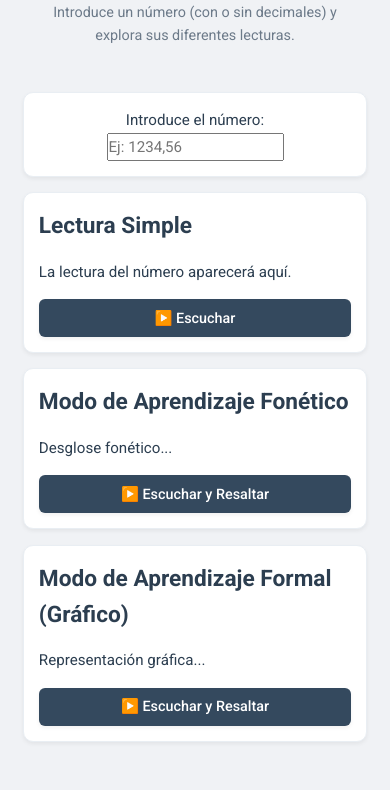
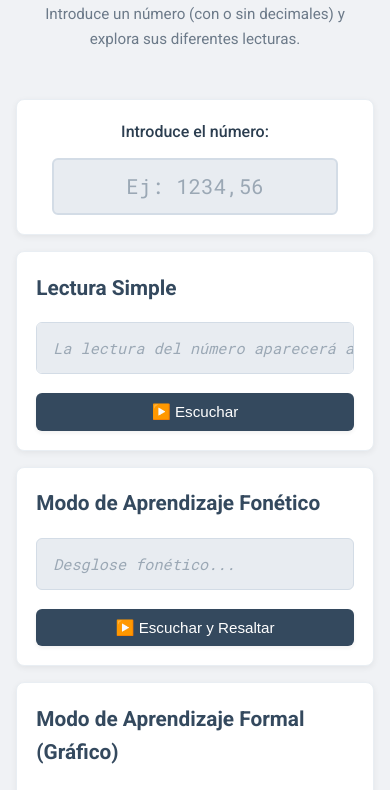
Before and after one commit to HectorDanielAyarachiFuentes/Como-se-lee-este-numero, a plain HTML site: page index.html in a window 390 px wide. Shown: the part 107-897 px from the top of the page. Drawn offline with Linux system fonts and the light colour scheme.

Commit message:
Revert "456"
This reverts commit 482967933c6244c8031bc0dc07fd394fb3db3990.

```diff
--- a/scss/layout/_container.scss
+++ /dev/null
@@ -1,16 +0,0 @@
-/* Contenedor Principal de la Aplicación */
-.container {
-    max-width: 900px;
-    width: 100%;
-    display: flex;
-    flex-direction: column;
-    gap: 1.75rem;
-
-    @media (max-width: 768px) {
-        gap: 1.5rem;
-    }
-
-    @media (max-width: 576px) {
-        gap: 1rem;
-    }
-}
--- a/scss/layout/_header.scss
+++ /dev/null
@@ -1,50 +0,0 @@
-/* --- Estilos del Encabezado (Header) --- */
-header {
-    text-align: center;
-    margin-bottom: 2rem;
-    padding: 2rem 0;
-
-    h1 {
-        font-family: 'Roboto', sans-serif;
-        color: var(--color-principal);
-        font-size: 2.6rem;
-        font-weight: 700;
-        letter-spacing: -0.02em;
-        margin-bottom: 0.75rem;
-    }
-
-    p {
-        font-size: 1.05rem;
-        color: var(--color-texto-secundario);
-        max-width: 650px;
-        margin: 0.75rem auto 0;
-    }
-
-    // Media queries anidadas
-    @media (max-width: 768px) {
-        margin-bottom: 1.5rem;
-        padding: 1.5rem 0;
-        h1 { font-size: 2.2rem; }
-        p {
-            font-size: 1rem;
-            max-width: 500px;
-        }
-    }
-
-    @media (max-width: 576px) {
-        margin-bottom: 1rem;
-        padding: 1rem 0;
-        h1 {
-            font-size: 1.8rem;
-            letter-spacing: 0;
-        }
-        p {
-            font-size: 0.95rem;
-            max-width: 90%;
-        }
-    }
-
-    @media (max-width: 375px) {
-        h1 { font-size: 1.6rem; }
-    }
-}
--- /dev/null
+++ b/style.css
@@ -0,0 +1,504 @@
+/* --- Variables de Diseño Profesionales y Elegantes --- */
+:root {
+    /* Colores Base */
+    --color-fondo: #F0F2F5; /* Fondo gris claro y fresco, casi blanco */
+    --color-fondo-secundario: #E8ECF1; /* Fondo para cajas de resultados, ligeramente más oscuro y con un toque azul-gris */
+    --color-blanco: #FFFFFF; /* Blanco puro para elementos principales */
+
+    /* Colores de Texto */
+    --color-texto: #2C3E50; /* Texto principal azul oscuro, muy legible (Midnight Blue) */
+    --color-texto-secundario: #6C7A89; /* Texto para descripciones, placeholders y etiquetas menos prominentes (Cadet Grey) */
+    --color-placeholder: #9BA8B5; /* Color de placeholder suave y legible (Light Slate Grey) */
+
+    /* Colores de Marca y Acceso (Azules, Modernos y Fiables) */
+    --color-principal: #34495E; /* Azul grisáceo oscuro, profesional y versátil (Wet Asphalt) */
+    --color-principal-dark: #2C3E50; /* Versión más oscura para estados interactivos (Midnight Blue) */
+    --color-principal-light: rgba(52, 73, 94, 0.15); /* Versión clara para sombras de foco, con transparencia */
+
+    /* Colores para Partes del Número (Educativo y Sutilmente Distintivo) */
+    --color-entero: #27AE60; /* Verde esmeralda profundo para la parte entera */
+    --color-decimal: #C0392B; /* Rojo granate sutil para la parte decimal */
+    --color-coma: #E67E22; /* Naranja quemado/óxido para destacar la coma */
+
+    /* Colores para Resaltado y Bordes/Sombras */
+    --color-highlight: #F39C12; /* Naranja ámbar vibrante para el resaltado interactivo */
+    --color-borde: #D3DCE6; /* Borde gris suave y moderno */
+    --color-borde-claro: #E9EEF3; /* Borde muy sutil para tarjetas y secciones */
+    --color-sombra: rgba(0, 0, 0, 0.06); /* Sombra muy ligera para añadir profundidad sutil */
+    --color-sombra-fuerte: rgba(0, 0, 0, 0.12); /* Sombra más pronunciada para estados de hover */
+
+    /* Variables específicas para el diseño SVG (líneas) */
+    --color-linea-entera: var(--color-entero); /* Línea gruesa verde junto al entero */
+    --color-linea-decimal: var(--color-borde); /* Líneas delgadas grises entre decimales */
+    --color-highlight-line: var(--color-highlight); /* Color de línea al resaltar */
+}
+
+/* --- Estilos Generales y Reseteo Suave --- */
+* {
+    box-sizing: border-box; /* Asegura que padding y border no aumenten el tamaño del elemento */
+}
+
+body {
+    font-family: 'Roboto', sans-serif; /* Fuente principal para la mayoría del texto */
+    background-color: var(--color-fondo);
+    color: var(--color-texto);
+    margin: 0;
+    padding: 2.5rem; /* Un poco más de padding general */
+    display: flex;
+    justify-content: center; /* Centra el contenido horizontalmente */
+    align-items: flex-start; /* Alinea el contenido desde la parte superior */
+    min-height: 100vh; /* Asegura que el body ocupe al menos la altura de la ventana */
+    line-height: 1.6; /* Mejora la legibilidad del texto con mayor espaciado entre líneas */
+    font-size: 16px; /* Tamaño de fuente base para consistencia */
+    -webkit-font-smoothing: antialiased; /* Mejora el suavizado de la fuente en navegadores WebKit (Chrome, Safari) */
+    -moz-osx-font-smoothing: grayscale; /* Mejora el suavizado de la fuente en Firefox (Mozilla) */
+}
+
+/* Contenedor Principal de la Aplicación */
+.container {
+    max-width: 900px; /* Un poco más ancho para diseños más espaciosos */
+    width: 100%;
+    display: flex; /* Utiliza Flexbox para organizar las secciones verticalmente */
+    flex-direction: column;
+    gap: 1.75rem; /* Espacio uniforme entre cada sección (header, input, cards) */
+}
+
+/* --- Estilos del Encabezado (Header) --- */
+header {
+    text-align: center;
+    margin-bottom: 2rem; /* Margen inferior para separar del contenido siguiente */
+    padding: 2rem 0; /* Un poco más de padding vertical para dar aire al título */
+}
+
+header h1 {
+    font-family: 'Roboto', sans-serif; /* Fuente específica para el título principal */
+    color: var(--color-principal); /* Color de marca principal */
+    font-size: 2.6rem; /* Tamaño de fuente grande y prominente, ligeramente reducido */
+    font-weight: 700; /* Negrita para destacar */
+    letter-spacing: -0.02em; /* Ligero ajuste de espaciado entre letras para un look moderno */
+    margin-bottom: 0.75rem; /* Espacio entre el título y el párrafo */
+}
+
+header p {
+    font-size: 1.05rem; /* Tamaño de fuente legible para la descripción */
+    color: var(--color-texto-secundario); /* Color más suave para el texto de apoyo */
+    max-width: 650px; /* Limita el ancho del párrafo para mejor legibilidad */
+    margin: 0.75rem auto 0; /* Centra el párrafo horizontalmente */
+}
+
+/* --- Sección de Entrada del Número --- */
+.input-section {
+    text-align: center;
+    background-color: var(--color-blanco);
+    border-radius: 10px; /* Bordes ligeramente menos redondeados para un aspecto más profesional */
+    padding: 2.2rem; /* Un poco más de padding */
+    box-shadow: 0 4px 10px var(--color-sombra); /* Sombra suave para un efecto flotante */
+    border: 1px solid var(--color-borde-claro); /* Borde muy sutil para definición */
+}
+
+.input-section label {
+    display: block; /* La etiqueta ocupa su propia línea */
+    font-size: 1.15rem; /* Tamaño de fuente ligeramente ajustado */
+    font-weight: 500; /* Seminegrita para destacar */
+    margin-bottom: 1.25rem; /* Margen un poco más generoso */
+    color: var(--color-texto);
+}
+
+#numero {
+    padding: 1.1rem 1.4rem; /* Relleno generoso para un área de interacción cómoda */
+    font-size: 1.7rem; /* Tamaño de fuente grande para la entrada del número */
+    width: 55%; /* Ancho relativo */
+    max-width: 480px; /* Ancho máximo para evitar que sea demasiado ancho en pantallas grandes */
+    border: 2px solid var(--color-borde); /* Borde inicial para el input */
+    border-radius: 8px; /* Bordes ligeramente menos redondeados */
+    text-align: center;
+    font-family: 'Roboto Mono', monospace; /* Fuente monoespaciada para la claridad de los números */
+    font-weight: 700; /* Negrita para los números ingresados */
+    color: var(--color-principal); /* Color de texto más distintivo para el input */
+    background-color: var(--color-fondo-secundario); /* Ligero fondo para el campo de entrada */
+    transition: border-color 0.3s ease, box-shadow 0.3s ease; /* Transición suave para estados interactivos */
+    appearance: none; /* Elimina los estilos predeterminados del navegador para inputs */
+}
+
+#numero::placeholder {
+    color: var(--color-placeholder); /* Color del texto de ejemplo */
+    font-weight: 400; /* Peso normal para el placeholder */
+}
+
+#numero:focus {
+    outline: none; /* Elimina el contorno de foco predeterminado del navegador */
+    border-color: var(--color-principal); /* Borde de color principal al enfocar */
+    box-shadow: 0 0 0 4px var(--color-principal-light); /* Sombra de foco más amigable y sutil */
+}
+
+/* --- Estilos de las Tarjetas de Contenido (Cards) --- */
+.card {
+    background-color: var(--color-blanco);
+    border-radius: 10px; /* Bordes más pronunciados para un aspecto moderno */
+    padding: 2rem;
+    /* Múltiples sombras para una profundidad más rica */
+    box-shadow: 0 4px 10px var(--color-sombra), 0 1px 3px var(--color-sombra);
+    border: 1px solid var(--color-borde-claro); /* Borde sutil para definir la tarjeta */
+    display: flex;
+    flex-direction: column; /* Organiza los elementos de la tarjeta verticalmente */
+    gap: 1.25rem; /* Espacio entre el título, resultado y botón */
+}
+
+.card h2 {
+    font-size: 1.7rem; /* Tamaño de título ligeramente ajustado */
+    color: var(--color-principal); /* Color de marca principal para los títulos de sección */
+    margin-top: 0;
+    margin-bottom: 0.5rem;
+    font-weight: 600; /* Seminegrita para un aspecto más formal */
+}
+
+/* --- Cajas de Resultado (Result Box) --- */
+.result-box {
+    background-color: var(--color-fondo-secundario); /* Fondo diferente para los resultados */
+    border: 1px solid var(--color-borde); /* Borde sólido para un aspecto más limpio y profesional (en lugar de punteado) */
+    padding: 1.3rem 1.6rem; /* Relleno generoso */
+    border-radius: 7px; /* Bordes suaves */
+    min-height: 65px; /* Altura mínima para asegurar espacio */
+    display: flex;
+    align-items: center; /* Centra el texto verticalmente */
+    font-family: 'Roboto Mono', monospace; /* Fuente monoespaciada para resultados numéricos/fonéticos */
+    font-size: 1.4rem; /* Texto de resultado más grande y legible */
+    color: var(--color-texto);
+    overflow-x: auto; /* Permite scroll horizontal si el contenido es muy largo */
+    white-space: nowrap; /* Evita que el texto se rompa en varias líneas (excepto en phonetic-box) */
+}
+
+.placeholder-text {
+    color: var(--color-placeholder);
+    font-style: italic;
+    font-size: 1.2rem; /* Tamaño ligeramente más pequeño que el texto real */
+}
+
+/* --- Botones de Reproducción (Play Button) --- */
+.play-btn {
+    background-color: var(--color-principal);
+    color: var(--color-blanco);
+    border: none;
+    padding: 0.9rem 2rem; /* Relleno ligeramente más generoso */
+    border-radius: 7px; /* Bordes ligeramente menos redondeados */
+    cursor: pointer;
+    font-size: 1.05rem; /* Tamaño de fuente ligeramente ajustado */
+    font-weight: 500;
+    /* Transiciones para efectos suaves en hover/active */
+    transition: background-color 0.3s ease, transform 0.2s ease, box-shadow 0.3s ease;
+    box-shadow: 0 3px 7px var(--color-sombra); /* Sombra inicial para efecto 3D */
+    display: inline-flex; /* Permite alinear icono y texto */
+    align-items: center;
+    justify-content: center;
+    gap: 0.6rem; /* Espacio entre el icono y el texto */
+    margin-top: 0.75rem; /* Margen superior para separación */
+}
+
+.play-btn:hover {
+    background-color: var(--color-principal-dark); /* Oscurece el botón al pasar el ratón */
+    transform: translateY(-1px); /* Efecto sutil de "levantar" */
+    box-shadow: 0 5px 10px var(--color-sombra-fuerte); /* Sombra más pronunciada en hover */
+}
+
+.play-btn:active {
+    transform: translateY(0); /* Vuelve a la posición normal al clickear (efecto "presionado") */
+    box-shadow: 0 1px 3px var(--color-sombra); /* Sombra más pequeña para efecto de presión */
+    background-color: var(--color-principal-dark); /* Mantiene el color oscuro */
+}
+
+/* --- Estilos del Modo Fonético --- */
+.phonetic-box {
+    flex-wrap: wrap; /* Permite que las palabras se envuelvan a la siguiente línea */
+    gap: 0.7em 0.5em; /* Espacio entre filas y columnas de palabras, ligeramente más generoso */
+    white-space: normal; /* Permite el salto de línea para las palabras (anula result-box) */
+}
+
+.palabra-fonetica {
+    padding: 0.4em 0.7em; /* Un poco más de padding */
+    border-radius: 5px; /* Bordes ligeramente menos redondeados */
+    background-color: var(--color-fondo-secundario); /* Fondo suave para cada palabra */
+    color: var(--color-texto);
+    transition: background-color 0.2s ease-in-out, transform 0.1s ease-in-out;
+    cursor: default;
+    line-height: 1.2; /* Asegura un espaciado consistente */
+    display: inline-block; /* Para que padding y margin funcionen bien */
+}
+
+.palabra-fonetica.highlight {
+    background-color: var(--color-highlight); /* Color de resaltado distintivo */
+    color: var(--color-blanco); /* Texto blanco para alto contraste */
+    font-weight: 600; /* Hace la palabra resaltada más audaz */
+    transform: scale(1.02); /* Efecto de crecimiento sutil al resaltar, un poco menos pronunciado */
+    box-shadow: 0 2px 6px rgba(0, 0, 0, 0.15); /* Sombra más sutil y general para el resaltado */
+}
+
+/* --- Estilos del Modo Formal (SVG) --- */
+.svg-box {
+    padding: 0; /* SVG no necesita padding interno */
+    background: transparent; /* El SVG define su propio fondo si es necesario */
+    border: none; /* Elimina el borde de result-box, el SVG es el visual */
+    min-height: auto; /* SVG determina su propia altura */
+    display: flex; /* Centra el SVG si es más pequeño que el contenedor */
+    justify-content: center;
+    align-items: center;
+    overflow: hidden; /* Oculta cualquier cosa que se salga del SVG */
+}
+
+#aprendizaje-formal-wrapper svg {
+    width: 100%;
+    height: auto; /* Mantiene la relación de aspecto del SVG */
+    display: block; /* Elimina el espacio extra debajo del SVG */
+    border-radius: 8px; /* Bordes redondeados para el área del SVG */
+    background-color: var(--color-blanco); /* Fondo blanco para el SVG */
+    box-shadow: 0 4px 10px var(--color-sombra); /* Sombra para el SVG */
+}
+
+/* Estilos específicos para elementos dentro del SVG */
+.svg-numero {
+    font-size: 68px; /* Ligeramente más pequeño */
+    font-family: 'Roboto Mono', monospace;
+    font-weight: bold;
+    fill: var(--color-texto); /* Color de texto general */
+}
+.svg-etiqueta-principal {
+    font-size: 22px; /* Ligeramente más pequeño */
+    font-family: 'Roboto', sans-serif;
+    fill: var(--color-principal);
+    font-weight: 500;
+    text-anchor: middle;
+}
+.svg-etiqueta-vertical {
+    font-size: 15px; /* Ligeramente más pequeño */
+    font-family: 'Roboto', sans-serif;
+    fill: var(--color-texto-secundario); /* Usa color de texto secundario */
+    text-anchor: middle;
+}
+
+/* Resaltado para el SVG */
+#svg-entero-texto.highlight,
+#svg-decimales-g.highlight text,
+#svg-etiquetas-g.highlight text {
+    transition: fill 0.1s ease-in-out;
+    fill: var(--color-highlight) !important;
+}
+
+
+/* ========================================================= */
+/* --- Media Queries para Responsividad --- */
+/* ========================================================= */
+
+/* Para pantallas medianas (tabletas, laptops pequeñas) */
+@media (max-width: 768px) {
+    body {
+        padding: 1.5rem; /* Reduce el padding general */
+    }
+
+    .container {
+        gap: 1.5rem; /* Ajusta el espacio entre secciones */
+    }
+
+    header {
+        margin-bottom: 1.5rem;
+        padding: 1.5rem 0;
+    }
+
+    header h1 {
+        font-size: 2.2rem; /* Reduce el tamaño del título principal */
+    }
+
+    header p {
+        font-size: 1rem; /* Ajusta el tamaño del párrafo */
+        max-width: 500px; /* Adapta el ancho máximo */
+    }
+
+    .input-section {
+        padding: 1.8rem; /* Reduce el padding del input section */
+    }
+
+    .input-section label {
+        font-size: 1.1rem;
+        margin-bottom: 1rem;
+    }
+
+    #numero {
+        padding: 1rem 1.2rem;
+        font-size: 1.5rem; /* Ajusta el tamaño del input */
+        width: 70%; /* Mayor ancho en tabletas para mejor interacción */
+        max-width: 400px; /* Limita el ancho para evitar que sea demasiado grande */
+    }
+
+    .card {
+        padding: 1.7rem; /* Reduce el padding de las tarjetas */
+        gap: 1rem;
+    }
+
+    .card h2 {
+        font-size: 1.5rem; /* Reduce el tamaño de los títulos de tarjeta */
+    }
+
+    .result-box {
+        padding: 1rem 1.2rem;
+        font-size: 1.2rem; /* Ajusta el tamaño del texto de resultado */
+        min-height: 60px;
+    }
+
+    .placeholder-text {
+        font-size: 1.1rem;
+    }
+
+    .play-btn {
+        padding: 0.8rem 1.8rem;
+        font-size: 1rem;
+        gap: 0.5rem;
+    }
+
+    /* SVG adjustments for tablets */
+    .svg-numero {
+        font-size: 58px; /* Ajusta el tamaño del número en SVG */
+    }
+    .svg-etiqueta-principal {
+        font-size: 20px;
+    }
+    .svg-etiqueta-vertical {
+        font-size: 14px;
+    }
+}
+
+/* Para pantallas pequeñas (teléfonos móviles) */
+@media (max-width: 576px) {
+    body {
+        padding: 1rem; /* Padding más pequeño para móviles */
+        font-size: 15px; /* Ligeramente más pequeño en base */
+    }
+
+    .container {
+        gap: 1rem; /* Espacio mínimo entre secciones */
+    }
+
+    header {
+        margin-bottom: 1rem;
+        padding: 1rem 0;
+    }
+
+    header h1 {
+        font-size: 1.8rem; /* Tamaño de título muy reducido para móviles */
+        letter-spacing: 0; /* Elimina letter-spacing para legibilidad en pequeño */
+    }
+
+    header p {
+        font-size: 0.95rem; /* Ajusta el tamaño del párrafo */
+        max-width: 90%; /* Permite que ocupe más ancho en pantallas muy pequeñas */
+    }
+
+    .input-section {
+        padding: 1.2rem; /* Padding reducido para el input section */
+        border-radius: 8px; /* Bordes más sutiles */
+        box-shadow: 0 2px 6px var(--color-sombra); /* Sombra más suave */
+    }
+
+    .input-section label {
+        font-size: 1rem;
+        margin-bottom: 0.8rem;
+    }
+
+    #numero {
+        padding: 0.8rem 1rem;
+        font-size: 1.3rem; /* Tamaño de input ideal para móviles */
+        width: 90%; /* Ocupa casi todo el ancho disponible */
+        border-radius: 6px;
+    }
+
+    #numero:focus {
+        box-shadow: 0 0 0 3px var(--color-principal-light); /* Sombra de foco más compacta */
+    }
+
+    .card {
+        padding: 1.2rem; /* Padding reducido para las tarjetas */
+        border-radius: 8px;
+        box-shadow: 0 2px 6px var(--color-sombra); /* Sombra más suave */
+        gap: 0.8rem;
+    }
+
+    .card h2 {
+        font-size: 1.3rem; /* Títulos más pequeños para tarjetas */
+        margin-bottom: 0.3rem;
+    }
+
+    .result-box {
+        padding: 0.8rem 1rem;
+        font-size: 1.1rem; /* Texto de resultado más compacto */
+        min-height: 50px; /* Altura mínima ajustada */
+        border-radius: 6px;
+    }
+
+    .placeholder-text {
+        font-size: 0.95rem;
+    }
+
+    .play-btn {
+        padding: 0.6rem 1.2rem; /* Padding más pequeño para el botón */
+        font-size: 0.95rem; /* Tamaño de fuente más pequeño para el botón */
+        border-radius: 6px;
+        box-shadow: 0 2px 4px var(--color-sombra); /* Sombra más suave */
+        gap: 0.4rem;
+        margin-top: 0.4rem;
+    }
+
+    .play-btn:hover {
+        transform: translateY(0); /* Desactiva el "levantar" para móviles (menos relevante) */
+        box-shadow: 0 3px 6px var(--color-sombra-fuerte);
+    }
+
+    .phonetic-box {
+        gap: 0.4em 0.3em; /* Espacio entre palabras más reducido */
+    }
+
+    .palabra-fonetica {
+        padding: 0.25em 0.5em; /* Padding más compacto */
+        border-radius: 4px;
+    }
+
+    /* SVG adjustments for mobile phones */
+    .svg-numero {
+        font-size: 48px; /* Tamaño de número significativamente reducido */
+    }
+    .svg-etiqueta-principal {
+        font-size: 16px;
+    }
+    .svg-etiqueta-vertical {
+        font-size: 12px;
+    }
+}
+
+/* Para pantallas extra-pequeñas (iPhone SE, etc.) - opcional pero bueno para la granularidad */
+@media (max-width: 375px) {
+    body {
+        padding: 0.8rem;
+    }
+    header h1 {
+        font-size: 1.6rem;
+    }
+    #numero {
+        font-size: 1.2rem;
+        padding: 0.7rem 0.8rem;
+    }
+    .card h2 {
+        font-size: 1.2rem;
+    }
+    .result-box {
+        font-size: 1rem;
+    }
+    .play-btn {
+        font-size: 0.9rem;
+        padding: 0.5rem 1rem;
+    }
+    .svg-numero {
+        font-size: 38px;
+    }
+    .svg-etiqueta-principal {
+        font-size: 14px;
+    }
+    .svg-etiqueta-vertical {
+        font-size: 10px;
+    }
+}
```
Also changed, not shown: index.html (+1 -1 lines).
